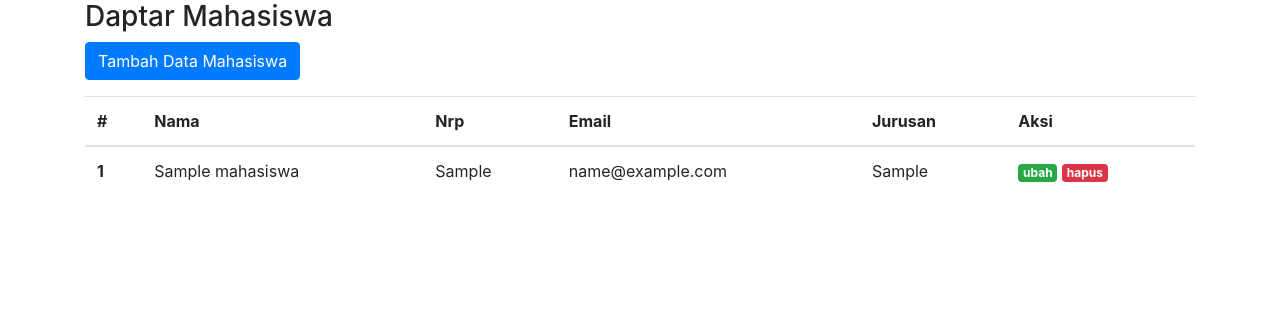
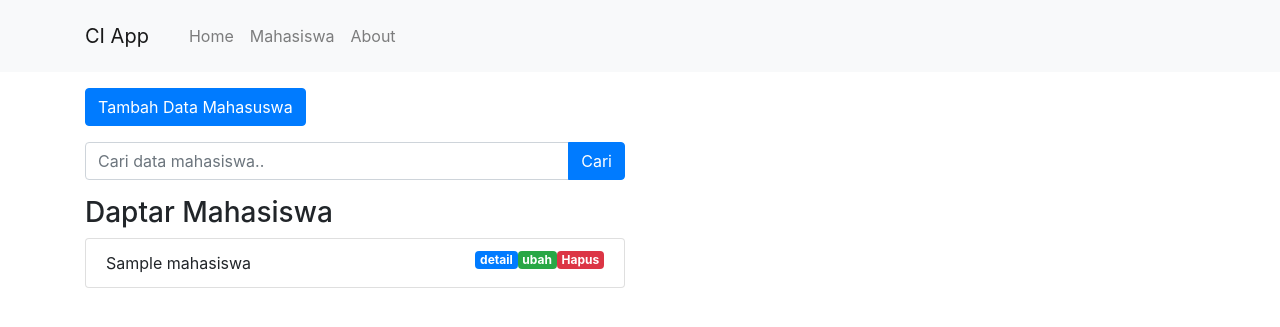
Before and after one commit to AdamAlfarizi/coba-ci, a CodeIgniter app: page /REKWEB/mahasiswa in a window 1280 px wide. Shown: the top 327 px of the page. Run offline with CodeIgniter, Linux system fonts and the light colour scheme; tables that the repository leaves empty or names only in its code hold one stand-in row (values such as "Sample post"); some libraries are stand-ins or nearby versions.

Commit message:
membuat fungsi dimana fungsi tersebuat dapat mencari mengubah menghapus melihat detail data menambahkan data dan harus semuanya di isi apa bila salah satu tidak di isi akan gagal

```diff
--- a/application/config/autoload.php
+++ b/application/config/autoload.php
@@ -89,7 +89,7 @@ $autoload['drivers'] = array();
 |
 |	$autoload['helper'] = array('url', 'file');
 */
-$autoload['helper'] = array('url', 'file', 'form');
+$autoload['helper'] = array('url');
 
 /*
 | -------------------------------------------------------------------
--- a/application/config/routes.php
+++ b/application/config/routes.php
@@ -49,6 +49,6 @@ defined('BASEPATH') OR exit('No direct script access allowed');
 | Examples:	my-controller/index	-> my_controller/index
 |		my-controller/my-method	-> my_controller/my_method
 */
-$route['default_controller'] = 'mahasiswa';
+$route['default_controller'] = 'home';
 $route['404_override'] = '';
 $route['translate_uri_dashes'] = FALSE;
--- a/application/controllers/Mahasiswa.php
+++ b/application/controllers/Mahasiswa.php
@@ -2,34 +2,72 @@
 
 class Mahasiswa extends CI_Controller
 {
+	public function __construct()
+	{
+		parent::__construct();
+		$this->load->model('Mahasiswa_model');
+		$this->load->library('form_validation');
+	}
 	public function index()
 	{
-		$this->load->model('Mahasiswa_model');
+		$data['judul'] = 'Daptar Mahasiswa';
 		$data['mahasiswa'] = $this->Mahasiswa_model->getAllMahasiswa();
+		if($this->input->post('keyword')){
+			$data['mahasiswa'] = $this->Mahasiswa_model->cariDataMahasiswa();
+		}
+		$this->load->view('templates/header', $data);
 		$this->load->view('mahasiswa/index', $data);
+		$this->load->view('templates/footer');
 	}
 
 	public function tambah()
 	{
-		$this->load->library('form_validation');
-		$this->load->model('Mahasiswa_model');
+		$data['judul'] = 'Form Tambah Data Mahasiswa';
 
 		$this->form_validation->set_rules('nama', 'Nama', 'required');
+		$this->form_validation->set_rules('nrp', 'Nrp', 'required|numeric');
+		$this->form_validation->set_rules('email', 'Email', 'required|valid_email');
+		if($this->form_validation->run() == false){
+			$this->load->view('templates/header', $data);
+			$this->load->view('mahasiswa/tambah');
+			$this->load->view('templates/footer');
+		}else{
+			$this->Mahasiswa_model->tambahDataMahasiswa();
+			$this->session->set_flashdata('flash', 'Ditambahkan');
+			redirect('mahasiswa');
+		}
 
-		if( $this->form_validation->run()== false){
-			$this->load->view('mahasiswa/tambah');
+	}
+	public function hapus($id)
+	{
+		$this->Mahasiswa_model->hapusDataMahasiswa($id);
+		$this->session->set_flashdata('flash', 'Dihapus');
+		redirect('mahasiswa');
+	}
+
+	public function detail($id)
+	{
+		$data['judul'] = 'Detail data Mahasiswa';
+		$data['mahasiswa'] = $this->Mahasiswa_model->getMahasiswaById($id);
+		$this->load->view('templates/header', $data);
+		$this->load->view('mahasiswa/detail', $data);
+		$this->load->view('templates/footer');
+	}
+
+	public function ubah($id)
+	{
+		$data['judul'] = 'From Ubah data Mahasiswa';
+		$data['mahasiswa'] = $this->Mahasiswa_model->getMahasiswaById($id);
+		$data['jurusan'] = ['Teknik Informatika', 'Teknik Mesin', 'Teknik Pangan','Teknik Planologo','Teknik Lingkungan'];
+		if($this->form_validation->run() == false){
+			$this->load->view('templates/header', $data);
+			$this->load->view('mahasiswa/ubah', $data);
+			$this->load->view('templates/footer');
 		}else{
-			$data = [
-				'nama' => $this->input->post('nama'),
-				'nrp' => $this->input->post('nrp'),
-				'email' => $this->input->post('email'),
-				'jurusan' => $this->input->post('jurusan')
-			];
-			$this->db->insert('mahasiswa', $data);
-			redirect('mahasiswa/index');
+			$this->Mahasiswa_model->ubahDataMahasiswa();
+			$this->session->set_flashdata('flash', 'Diubah');
+			redirect('mahasiswa');
 		}
 	}
 
 }
-
- ?>
--- a/application/models/Mahasiswa_model.php
+++ b/application/models/Mahasiswa_model.php
@@ -6,6 +6,47 @@ class Mahasiswa_model extends CI_Model
 	{
 		return $this->db->get('mahasiswa')->result_array();
 	}
+
+	public function tambahDataMahasiswa()
+	{
+		$data =[
+			"nama" => $this->input->post('nama', true),
+			"nrp" => $this->input->post('nrp', true),
+			"email" => $this->input->post('email', true),
+			"jurusan" => $this->input->post('jurusan', true)
+		];
+		$this->db->insert('mahasiswa', $data);
+	}
+
+	public function HapusDataMahasiswa($id)
+	{
+		$this->db->delete('mahasiswa', ['id' => $id]);
+	}
+
+	public function getMahasiswaById($id)
+	{
+		return $this->db->get_where('mahasiswa', ['id' => $id])->row_array();
+	}
+
+	public function ubahDataMahasiswa()
+	{
+		$data = [
+			"nama" => $this->input->post('nama', true),
+			"nrp" => $this->input->post('nrp', true),
+			"email" => $this->input->post('email', true),
+			"jurusan" => $this->input->post('jurusan', true)
+		];
+		$this->db->where('id', $this->input->post('id'));
+		$this->db->update('mahasiswa', $data);
+	}
+
+	public function cariDataMahasiswa()
+	{
+		$keyword = $this->input->post('keyword', true);
+		$this->db->like('nama', $keyword);
+		$this->db->or_like('jurusan', $keyword);
+		$this->db->or_like('nrp', $keyword);
+		$this->db->or_like('email', $keyword);
+		return $this->db->get('mahasiswa')->result_array();
+	}
 }
-
- ?>
--- /dev/null
+++ b/application/views/home/index.php
@@ -0,0 +1 @@
+<h1> Hello, <?= $nama; ?></h1>
--- a/application/views/mahasiswa/index.php
+++ b/application/views/mahasiswa/index.php
@@ -1,60 +1,42 @@
-<!doctype html>
-<html lang="en">
-  <head>
-    <!-- Required meta tags -->
-    <meta charset="utf-8">
-    <meta name="viewport" content="width=device-width, initial-scale=1, shrink-to-fit=no">
+<div class="container">
+  <div class="flash-data" data-flashdata="<?= $this->session->flashdata('flash'); ?>"></div>
+  <div class="row mt-3">
+    <div class="col-md-6">
+      <a href="<?= base_url(); ?>mahasiswa/tambah" class="btn btn-primary">Tambah Data Mahasuswa</a>
+    </div>
+  </div>
 
-    <!-- Bootstrap CSS -->
-    <link rel="stylesheet" href="https://stackpath.bootstrapcdn.com/bootstrap/4.3.1/css/bootstrap.min.css" integrity="sha384-ggOyR0iXCbMQv3Xipma34MD+dH/1fQ784/j6cY/iJTQUOhcWr7x9JvoRxT2MZw1T" crossorigin="anonymous">
+  <div class="row mt-3">
+    <div class="col-md-6">
+      <form action="" method="post">
+        <div class="input-group">
+          <input type="text" class="form-control" placeholder="Cari data mahasiswa.." name="keyword">
+          <div class="input-group-append">
+            <button class="btn btn-primary" type="submit">Cari</button>
+          </div>
+        </div>
+      </form>
+    </div>
+  </div>
 
-    <title>Hello, world!</title>
-  </head>
-  <body>
-    <div class="container">
-      <div class="row">
-        <div class="col">
-          <h3>Daptar Mahasiswa</h3>
-          <a href="<?= base_url('mahasiswa/tambah'); ?>" class="btn btn-primary mb-3">Tambah Data Mahasiswa</a>
-          <table class="table">
-  <thead>
-    <tr>
-      <th scope="col">#</th>
-      <th scope="col">Nama</th>
-      <th scope="col">Nrp</th>
-      <th scope="col">Email</th>
-      <th scope="col">Jurusan</th>
-      <th scope="col">Aksi</th>
-    </tr>
-  </thead>
-  <tbody>
-    <?php $i = 1; ?>
-    <?php foreach( $mahasiswa as $mhs) : ?>
-    <tr>
-      <th scope="row"><?= $i++; ?></th>
-      <td><?= $mhs ['nama']; ?></td>
-      <td><?= $mhs ['nrp']; ?></td>
-      <td><?= $mhs ['email']; ?></td>
-      <td><?= $mhs ['jurusan']; ?></td>
-      <td>
-        <a href="" class="badge badge-success">ubah</a>
-        <a href="" class="badge badge-danger">hapus</a>
-      </td>
-    </tr>
-    <?php endforeach ; ?>
-  </tbody>
-</table>
-        </div>
+  <div class="row mt-3">
+    <div class="col-md-6">
+      <h3>Daptar Mahasiswa</h3>
+      <?php if(empty($mahasiswa)) : ?>
+      <div class="alert alert-danger" role="alert">
+        data mahasiswa tidak ditemukan
       </div>
+      <?php endif; ?>
+      <ul class="list-group">
+        <?php foreach ($mahasiswa as $mhs): ?>
+        <li class="list-group-item">
+        <?= $mhs['nama']; ?>
+        <a href="<?= base_url(); ?>mahasiswa/hapus/<?= $mhs['id']; ?>" class="badge badge-danger float-right tombol-hapus">Hapus</a>
+        <a href="<?= base_url(); ?>mahasiswa/ubah/<?= $mhs['id']; ?>" class="badge badge-success float-right tombol-hapus">ubah</a>
+        <a href="<?= base_url(); ?>mahasiswa/detail/<?= $mhs['id']; ?>" class="badge badge-primary float-right tombol-hapus">detail</a>
+      </li>
+    <?php endforeach; ?>
+      </ul>
     </div>
-
-
-
-
-    <!-- Optional JavaScript -->
-    <!-- jQuery first, then Popper.js, then Bootstrap JS -->
-    <script src="https://code.jquery.com/jquery-3.3.1.slim.min.js" integrity="sha384-q8i/X+965DzO0rT7abK41JStQIAqVgRVzpbzo5smXKp4YfRvH+8abtTE1Pi6jizo" crossorigin="anonymous"></script>
-    <script src="https://cdnjs.cloudflare.com/ajax/libs/popper.js/1.14.7/umd/popper.min.js" integrity="sha384-UO2eT0CpHqdSJQ6hJty5KVphtPhzWj9WO1clHTMGa3JDZwrnQq4sF86dIHNDz0W1" crossorigin="anonymous"></script>
-    <script src="https://stackpath.bootstrapcdn.com/bootstrap/4.3.1/js/bootstrap.min.js" integrity="sha384-JjSmVgyd0p3pXB1rRibZUAYoIIy6OrQ6VrjIEaFf/nJGzIxFDsf4x0xIM+B07jRM" crossorigin="anonymous"></script>
-  </body>
-</html>
+  </div>
+</div>
--- /dev/null
+++ b/application/views/templates/footer.php
@@ -0,0 +1,7 @@
+    <script src="https://code.jquery.com/jquery-3.3.1.slim.min.js" integrity="sha384-q8i/X+965DzO0rT7abK41JStQIAqVgRVzpbzo5smXKp4YfRvH+8abtTE1Pi6jizo" crossorigin="anonymous"></script>
+    <script src="https://cdnjs.cloudflare.com/ajax/libs/popper.js/1.14.7/umd/popper.min.js" integrity="sha384-UO2eT0CpHqdSJQ6hJty5KVphtPhzWj9WO1clHTMGa3JDZwrnQq4sF86dIHNDz0W1" crossorigin="anonymous"></script>
+    <script src="https://stackpath.bootstrapcdn.com/bootstrap/4.3.1/js/bootstrap.min.js" integrity="sha384-JjSmVgyd0p3pXB1rRibZUAYoIIy6OrQ6VrjIEaFf/nJGzIxFDsf4x0xIM+B07jRM" crossorigin="anonymous"></script>
+    <script src="<?= base_url(); ?>assets/js/sweetalert2.all.min.js"></script>
+    <script type="<?= base_url(); ?>assets/js/myscript.js"></script>
+  </body>
+</html>
--- /dev/null
+++ b/application/views/templates/header.php
@@ -0,0 +1,37 @@
+<!DOCTYPE html>
+<html lang="en">
+<head>
+
+	 <meta charset="utf-8">
+    <meta name="viewport" content="width=device-width, initial-scale=1, shrink-to-fit=no">
+
+    <!-- Bootstrap CSS -->
+    <link rel="stylesheet" href="https://stackpath.bootstrapcdn.com/bootstrap/4.3.1/css/bootstrap.min.css" integrity="sha384-ggOyR0iXCbMQv3Xipma34MD+dH/1fQ784/j6cY/iJTQUOhcWr7x9JvoRxT2MZw1T" crossorigin="anonymous">
+
+    <link rel="stylesheet" href="<?= base_url(); ?>assets/css/style.css">
+
+    <title><?php echo $judul; ?></title>
+
+</head>
+<body>
+
+	<nav class="navbar navbar-expand-lg navbar-light bg-light">
+	<div class="container">
+  <a class="navbar-brand" href="#">CI App</a>
+  <button class="navbar-toggler" type="button" data-toggle="collapse" data-target="#navbarNav" aria-controls="navbarNav" aria-expanded="false" aria-label="Toggle navigation">
+    <span class="navbar-toggler-icon"></span>
+  </button>
+  <div class="collapse navbar-collapse" id="navbarNavAltMarkup">
+  	<div class="navbar">
+    <ul class="navbar-nav">
+        <a class="nav-item nav-link" href="<?= base_url(); ?>">Home <span class="sr-only">(current)</span></a>
+        <a class="nav-item nav-link" href="<?= base_url(); ?>mahasiswa">Mahasiswa</a>
+        <a class="nav-item nav-link" href="#">About</a>
+    </ul>
+	</div>
+	</div>
+  </div>
+</nav>
+
+</body>
+</html>
```
Also changed, not shown: application/controllers/Home.php (added, +11 -0 lines), application/views/mahasiswa/detail.php (added, +19 -0 lines), application/views/mahasiswa/tambah.php (+24 -34 lines), application/views/mahasiswa/ubah.php (added, +46 -0 lines).
